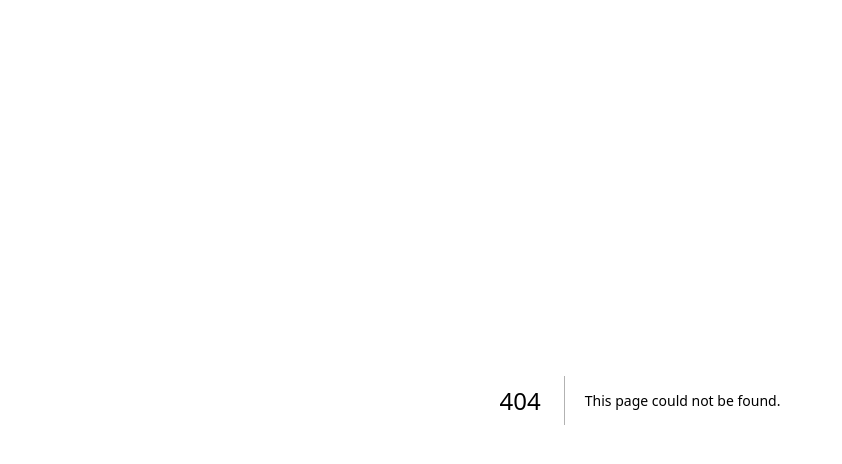
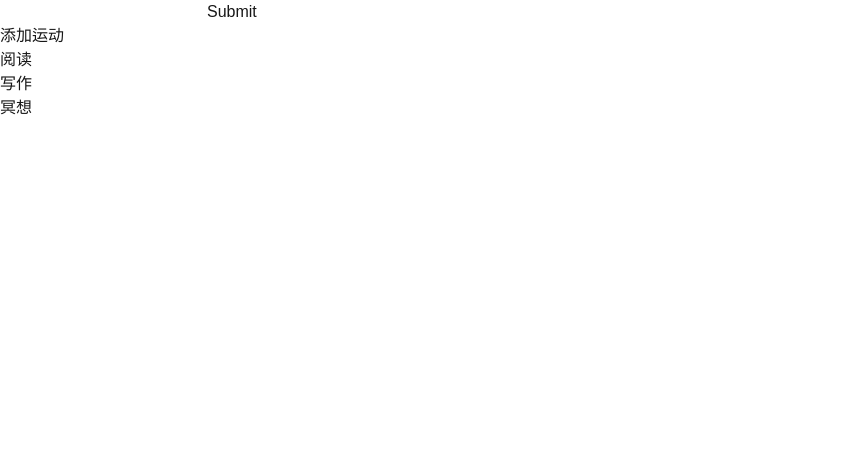
Before and after one commit to hanyanxx1/next_dev_guide, a Next.js app: page /form2 in a window 1280 px wide. Before the commit this address had no page. Shown: the top 464 px of the page, without its empty margins (0-842 px from the left). Built offline with nearby package versions, Linux system fonts and the light colour scheme.

Commit message:
3. 实战体会

```diff
--- /dev/null
+++ b/app/api/todos/route.js
@@ -0,0 +1,14 @@
+import { NextResponse } from "next/server";
+
+const data = ["阅读", "写作", "冥想"];
+
+export async function GET() {
+  return NextResponse.json({ data });
+}
+
+export async function POST(request) {
+  const formData = await request.formData();
+  const todo = formData.get("todo");
+  data.push(todo);
+  return NextResponse.json({ data });
+}
--- /dev/null
+++ b/app/form2/actions.js
@@ -0,0 +1,22 @@
+"use server";
+
+import { revalidatePath } from "next/cache";
+
+const data = ["阅读", "写作", "冥想"];
+
+export async function findToDos() {
+  return data;
+}
+
+export async function createToDo(formData) {
+  const todo = formData.get("todo");
+  data.push(todo);
+  revalidatePath("/form2");
+  return data;
+}
+
+export async function createToDoDirectly(value) {
+  const form = new FormData();
+  form.append("todo", value);
+  return createToDo(form);
+}
--- /dev/null
+++ b/app/form2/button.js
@@ -0,0 +1,16 @@
+"use client";
+
+import { createToDoDirectly } from "./actions";
+
+export default function Button({ children }) {
+  return (
+    <button
+      onClick={async () => {
+        const data = await createToDoDirectly("运动");
+        alert(JSON.stringify(data));
+      }}
+    >
+      {children}
+    </button>
+  );
+}
--- /dev/null
+++ b/app/form2/page.js
@@ -0,0 +1,20 @@
+import { findToDos, createToDo } from "./actions";
+import Button from "./button";
+
+export default async function Page() {
+  const todos = await findToDos();
+  return (
+    <>
+      <form action={createToDo}>
+        <input type="text" name="todo" />
+        <button type="submit">Submit</button>
+      </form>
+      <Button>添加运动</Button>
+      <ul>
+        {todos.map((todo, i) => (
+          <li key={i}>{todo}</li>
+        ))}
+      </ul>
+    </>
+  );
+}
--- /dev/null
+++ b/pages/form.js
@@ -0,0 +1,37 @@
+import { useEffect, useState } from "react";
+
+export default function Page() {
+  const [todos, setTodos] = useState([]);
+
+  useEffect(() => {
+    const fetchData = async () => {
+      const { data } = await (await fetch("/api/todos")).json();
+      setTodos(data);
+    };
+    fetchData();
+  }, []);
+
+  async function onSubmit(event) {
+    event.preventDefault();
+    const response = await fetch("/api/todos", {
+      method: "POST",
+      body: new FormData(event.currentTarget),
+    });
+
+    const { data } = await response.json();
+    setTodos(data);
+  }
+  return (
+    <>
+      <form onSubmit={onSubmit}>
+        <input type="text" name="todo" />
+        <button type="submit">Submit</button>
+      </form>
+      <ul>
+        {todos.map((todo, i) => (
+          <li key={i}>{todo}</li>
+        ))}
+      </ul>
+    </>
+  );
+}
```
